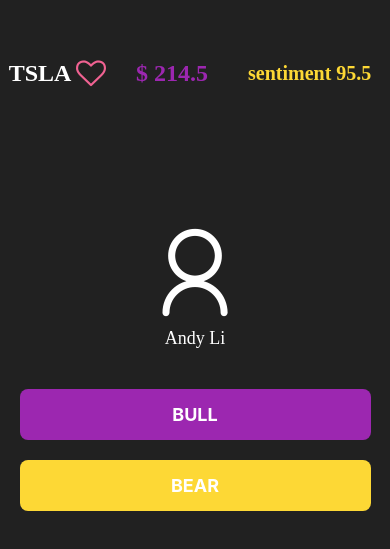
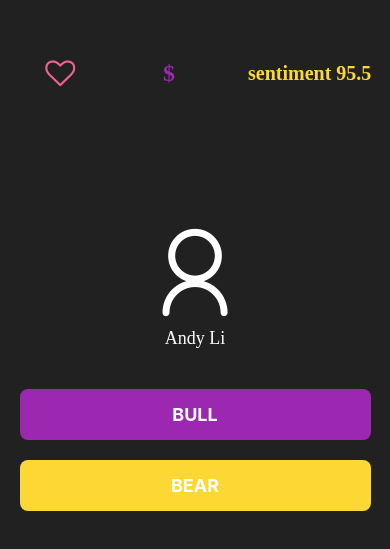
Before and after one commit to AndyLizd/FinText, a React Native app in the folder frontend/: screen / in a window 390 px wide. Shown: the part 167-716 px from the top of the page. Built offline with nearby package versions, Linux system fonts and the light colour scheme; no server answers.

Commit message:
init backend and setting up socket connection

```diff
--- a/frontend/app/components/StockHeader.js
+++ b/frontend/app/components/StockHeader.js
@@ -1,18 +1,33 @@
-import React, { useState } from "react";
+import React, { useEffect, useState } from "react";
 import { StyleSheet, View, TouchableOpacity } from "react-native";
 import AppText from "./AppText";
 import { FontAwesome } from "@expo/vector-icons";
+import { io } from "socket.io-client";
+
 import colors from "../config/colors";
+import connection from "../config/connection";
 
 function StockHeader({ stock_id, setPage, temp_sentiment = 95.5 }) {
-  const stocks = {
-    TSLA: {
-      name: "TSLA",
-      price: 214.5,
-    },
-  };
+  // const stocks = {
+  //   TSLA: {
+  //     name: "TSLA",
+  //     price: 214.5,
+  //   },
+  // };
+  // const stock = stocks[stock_id];
+
   const [like, setLike] = useState(false);
-  const stock = stocks[stock_id];
+
+  const [stock, setStock] = useState({});
+
+  useEffect(() => {
+    console.log("set up the stock socket");
+    const socket = io.connect(connection.backendIp);
+    socket.on("stock", (data) => {
+      // console.log("something", data.APPL);
+      setStock(data[stock_id]);
+    });
+  }, []);
 
   const searchOnPress = () => {
     console.log("to search");
--- /dev/null
+++ b/frontend/app/config/connection.js
@@ -0,0 +1,3 @@
+export default {
+  backendIp: "http://10.0.0.56:4000",
+};
--- a/frontend/app/screens/MainScreen.js
+++ b/frontend/app/screens/MainScreen.js
@@ -8,25 +8,16 @@
 import Screen from "../components/Screen";
 import StockHeader from "../components/StockHeader";
 
-const stocks = {
-  abc123: {
-    name: "TSLA",
-    price: 214.45,
-    sentiment: 121,
-    like: false,
-  },
-};
-
 function MainScreen({ setPage }) {
-  const stock = stocks["abc123"];
-
   const postOnPress = () => console.log("POST");
   const userOnPress = () => console.log("press user");
+
+  const stock_id = "APPL";
 
   return (
     <Screen style={styles.container}>
       <View style={styles.header}>
-        <StockHeader stock_id="TSLA" setPage={setPage} />
+        <StockHeader stock_id={stock_id} setPage={setPage} />
       </View>
 
       <View style={styles.userContainer}>
--- a/frontend/package.json
+++ b/frontend/package.json
@@ -15,7 +15,8 @@
     "react-native": "https://github.com/expo/react-native/archive/sdk-37.0.1.tar.gz",
     "react-native-gesture-handler": "~1.6.0",
     "react-native-paper": "^4.7.2",
-    "react-native-web": "^0.15.0"
+    "react-native-web": "^0.15.0",
+    "socket.io-client": "^4.0.0"
   },
   "devDependencies": {
     "babel-preset-expo": "~8.1.0",
```
Also changed, not shown: 1 other file (tests, documents, lock files or other folders).
